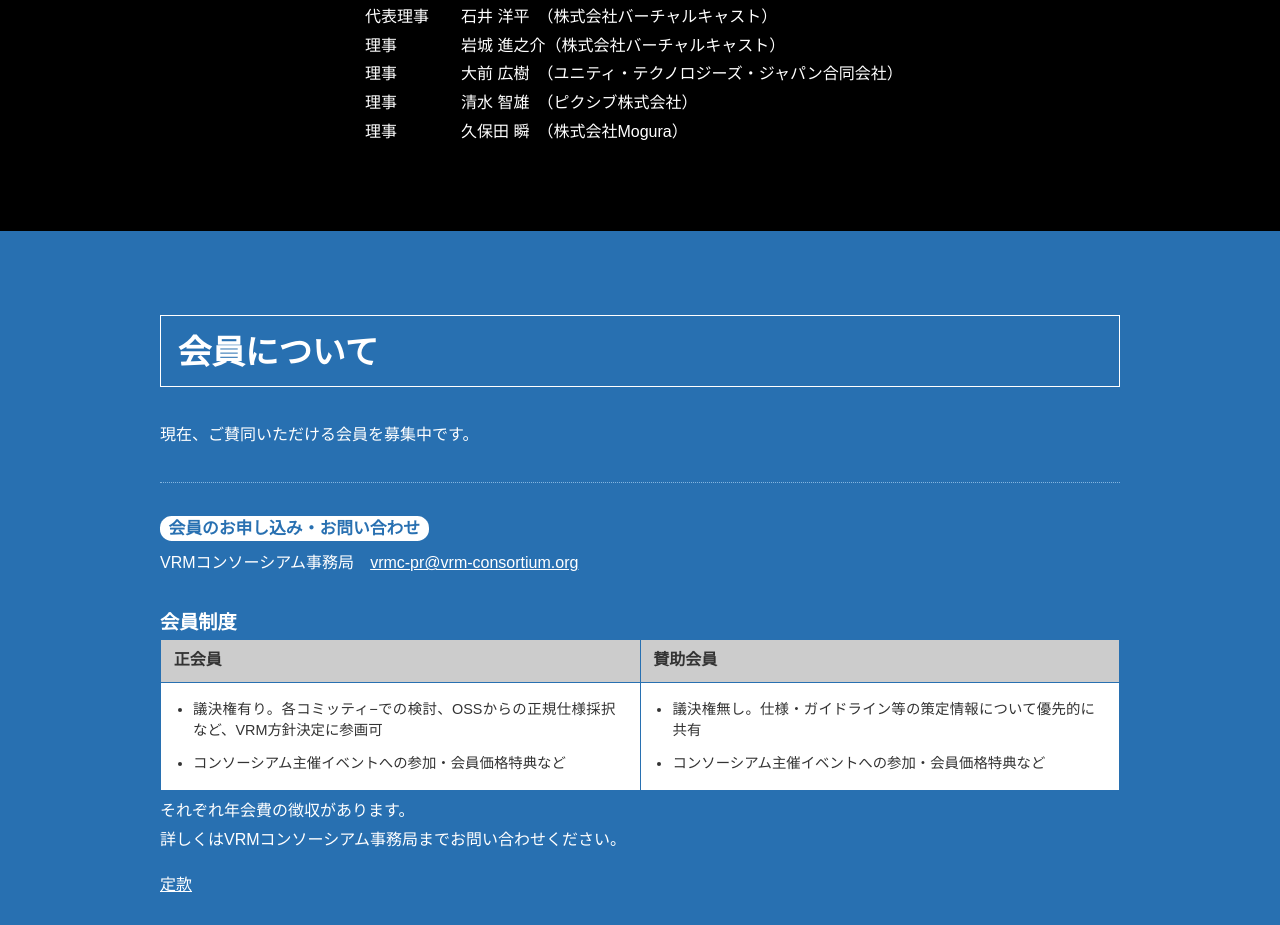
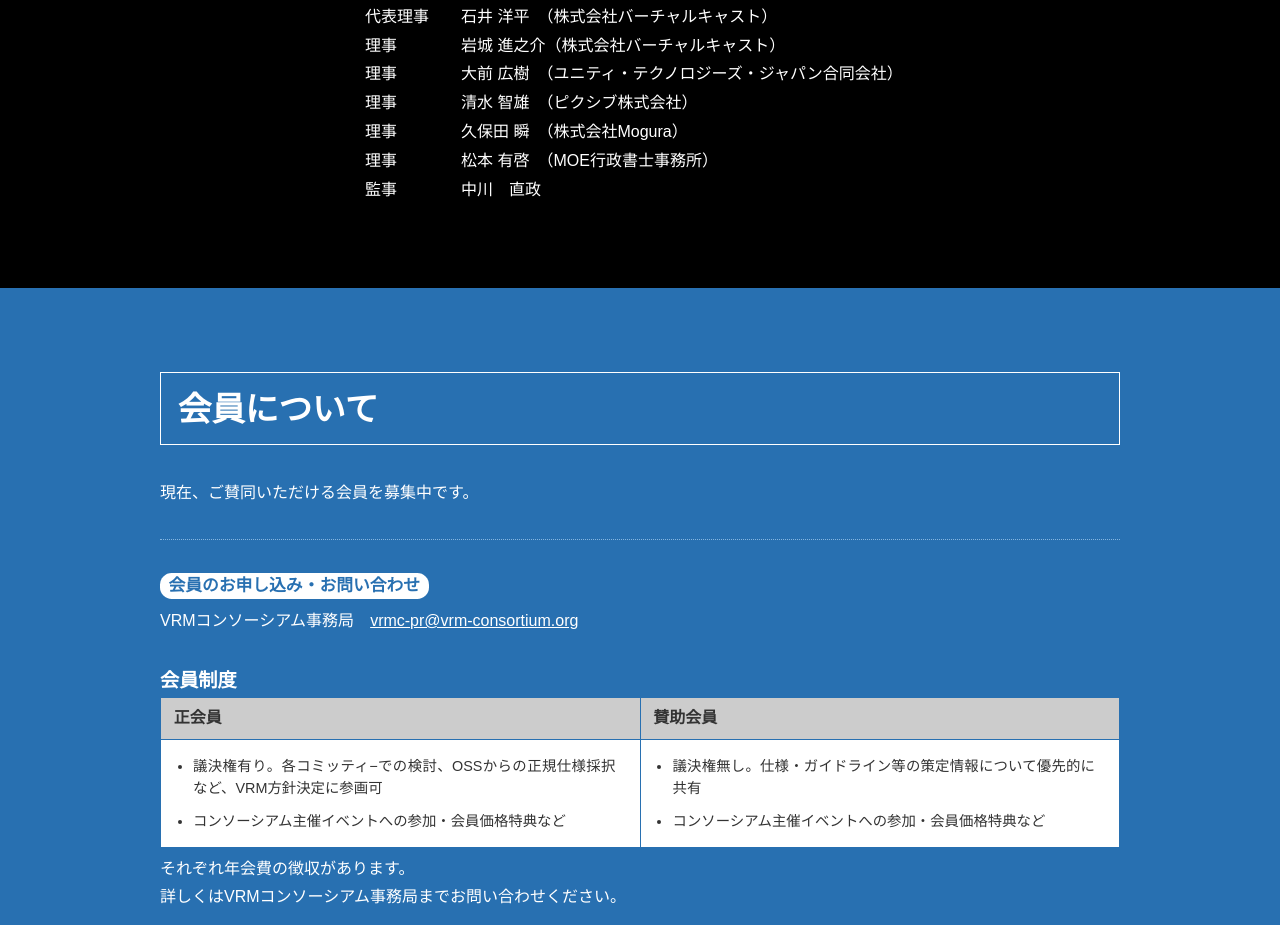
Before and after one commit to vrm-c/vrm-consortium.org, a plain HTML site: page index.html in a window 1280 px wide. Shown: the part 6381-7306 px from the top of the page. Drawn offline with Linux system fonts and the light colour scheme.

Commit message:
Update index.html

```diff
--- a/index.html
+++ b/index.html
@@ -243,6 +243,8 @@
 						   <li>理事　　　　大前 広樹　（ユニティ・テクノロジーズ・ジャパン合同会社）</li>
 						   <li>理事　　　　清水 智雄　（ピクシブ株式会社）</li>
 						   <li>理事　　　　久保田 瞬　（株式会社Mogura）</li>
+						   <li>理事　　　　松本 有啓　（MOE行政書士事務所）</li>
+						   <li>監事　　　　中川　直政　</li>
 					   </ul>
 					</li>
 				</ul>
```
